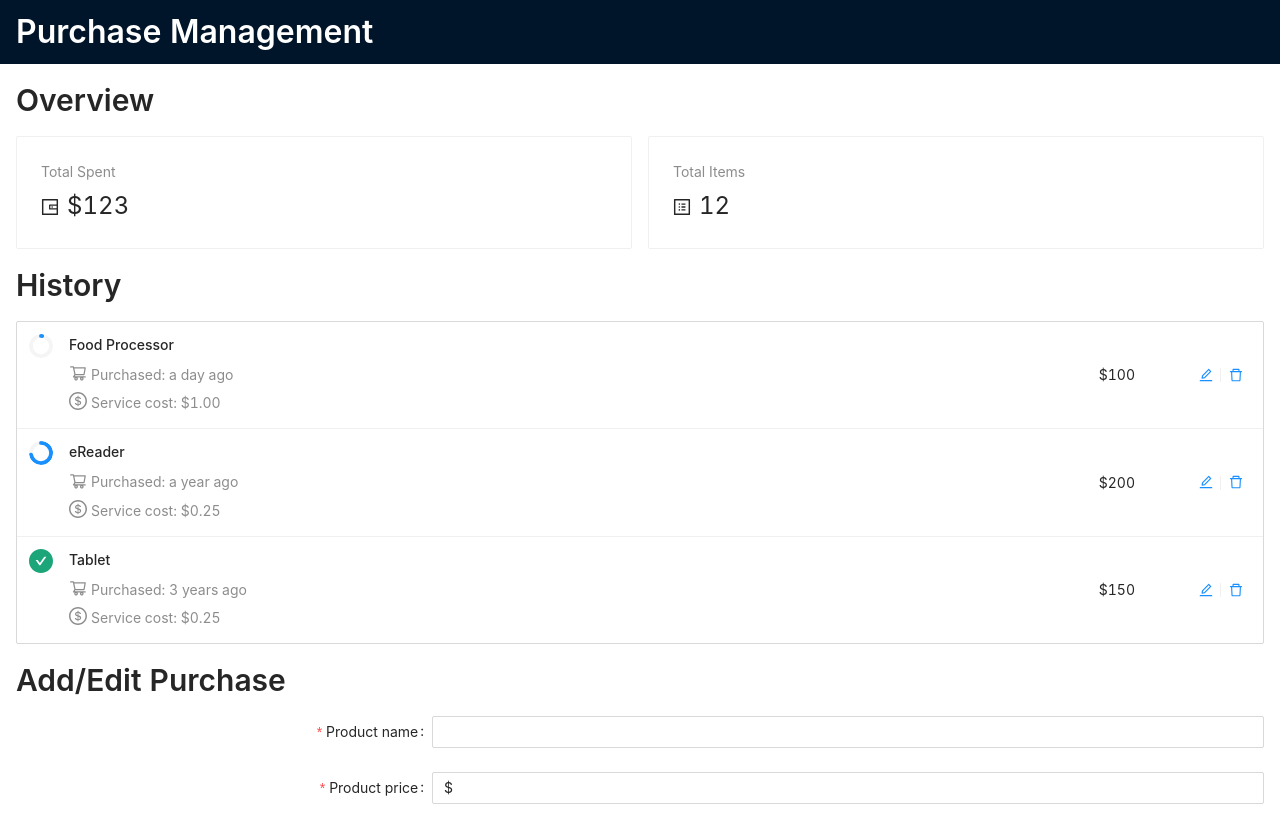
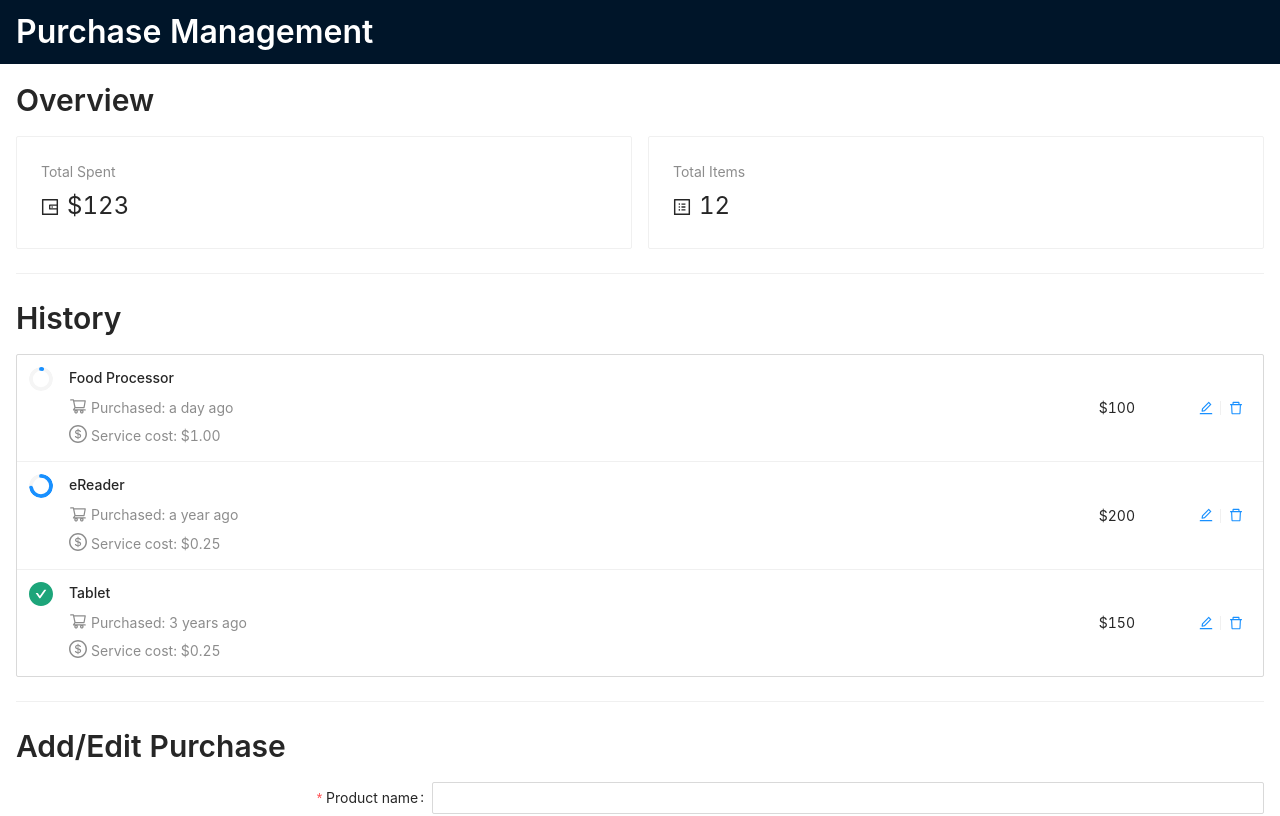
Before and after one commit to kietnguyen/purchase-management, a React (Create React App) app: page / in a window 1280 px wide. Shown: the top 816 px of the page. Built offline with nearby package versions, Linux system fonts and the light colour scheme.

Commit message:
Add dividers

```diff
--- a/src/App.js
+++ b/src/App.js
@@ -1,3 +1,4 @@
+import { Divider } from 'antd';
 import './App.less';
 import History from './components/History';
 import Layout from './components/Layout';
@@ -8,7 +9,9 @@ function App() {
   return (
     <Layout>
       <Overview />
+      <Divider />
       <History />
+      <Divider />
       <Purchase />
     </Layout>
   );
```
